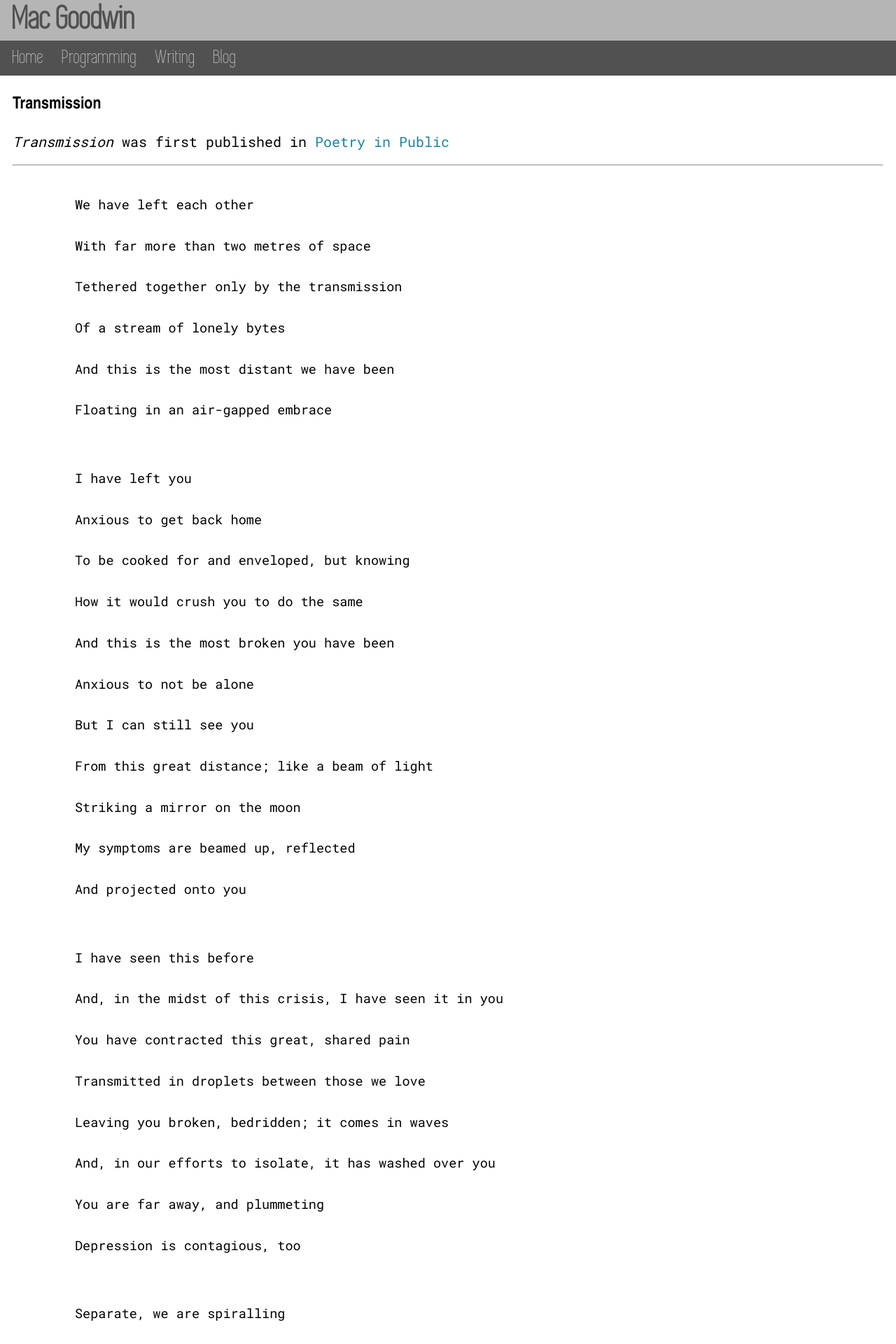
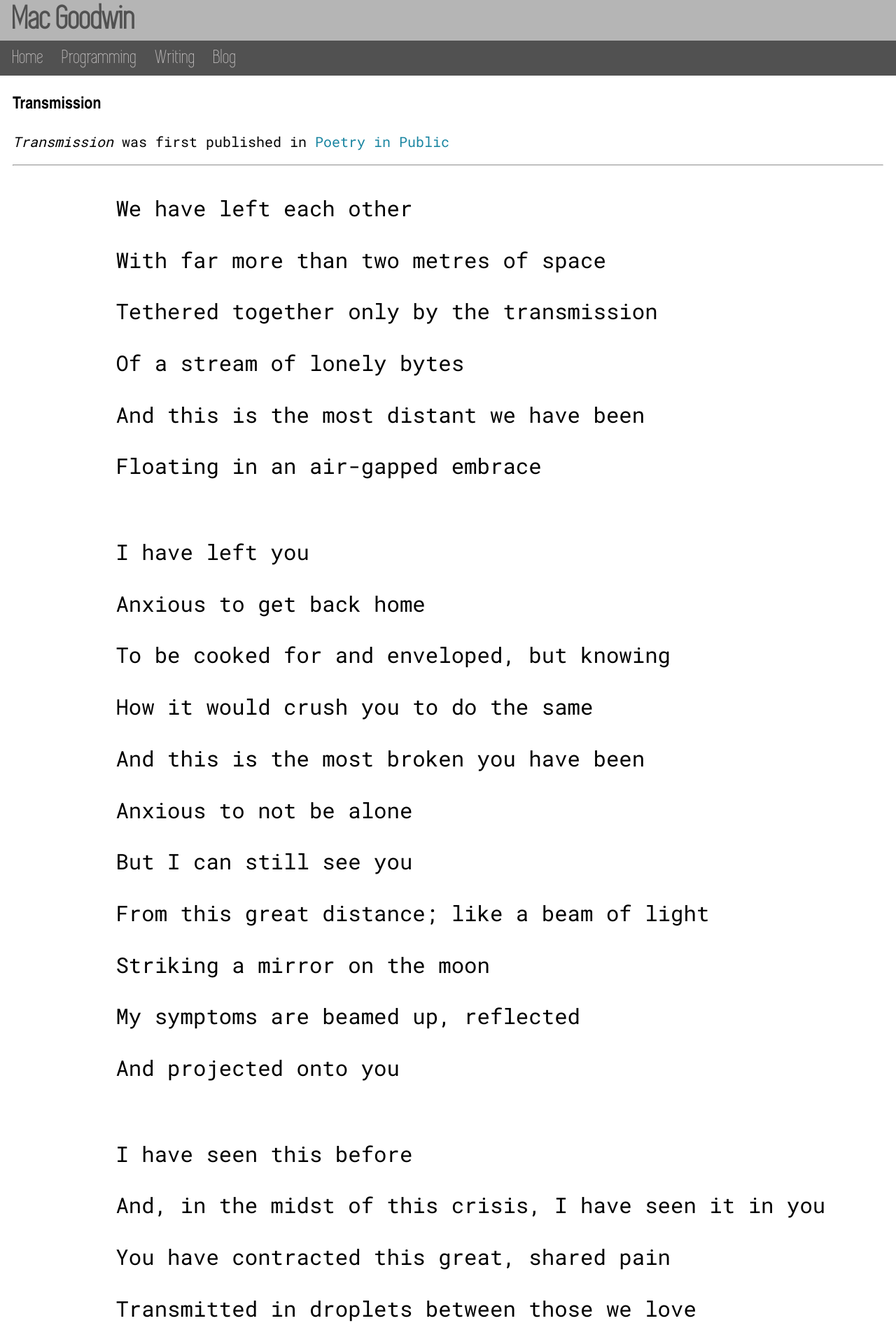
Before and after one commit to Twigonometry/mac-goodwin.com, a Jekyll site: the page built from mac-goodwin/writing/showcases/transmission.html, in a window 1280 px wide. Shown: the top 1920 px of the page at 70% size. Built offline with Jekyll 4.4.1, drawn with Linux system fonts in a browser that asks for light colours; some web fonts are replaced.

Commit message:
Adjust shrinking on other poems

```diff
--- a/mac-goodwin/_sass/writing.scss
+++ b/mac-goodwin/_sass/writing.scss
@@ -10,11 +10,18 @@ p {
 
 .writing-showcase-content p {
     display: inline;
+}
+
+.shrink-text p {
     font-size: 1.45vw;
 }
 
+.shrink-text-med p {
+    font-size: 2.4vw;
+}
+
 @media only screen and (min-width: 1390px) {
-    .writing-showcase-content p {
+    .shrink-text p {
         font-size: 20px;
     }
 }
--- a/mac-goodwin/writing/showcases/the-space-in-between.html
+++ b/mac-goodwin/writing/showcases/the-space-in-between.html
@@ -13,7 +13,7 @@ custom_css: writing
 
 <hr>
 
-<div class="writing-showcase-content">
+<div class="writing-showcase-content shrink-text">
     <p>
         before       there were fast things
         <br/>
--- a/mac-goodwin/writing/showcases/transmission.html
+++ b/mac-goodwin/writing/showcases/transmission.html
@@ -11,7 +11,7 @@ custom_css: writing
 
 <hr>
 
-<div class="writing-showcase-content">
+<div class="writing-showcase-content shrink-text-med">
     <p>
         We have left each other
         <br/>
```
